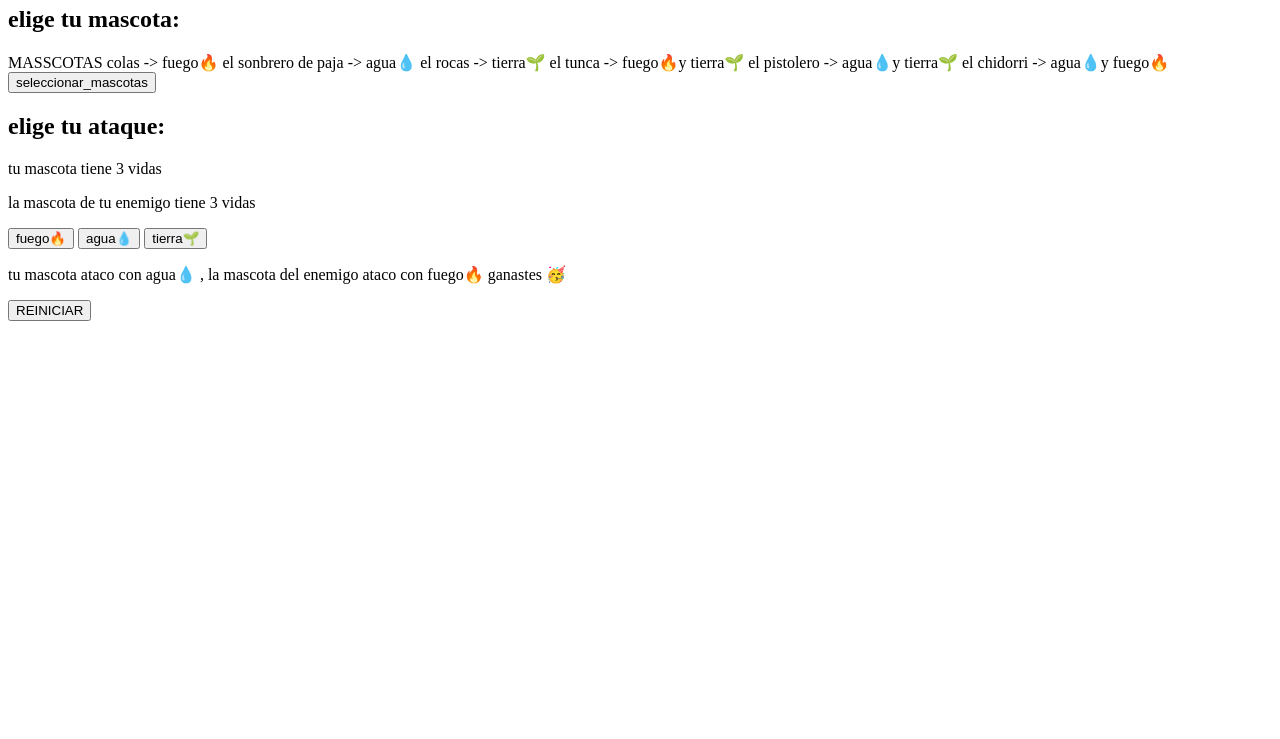
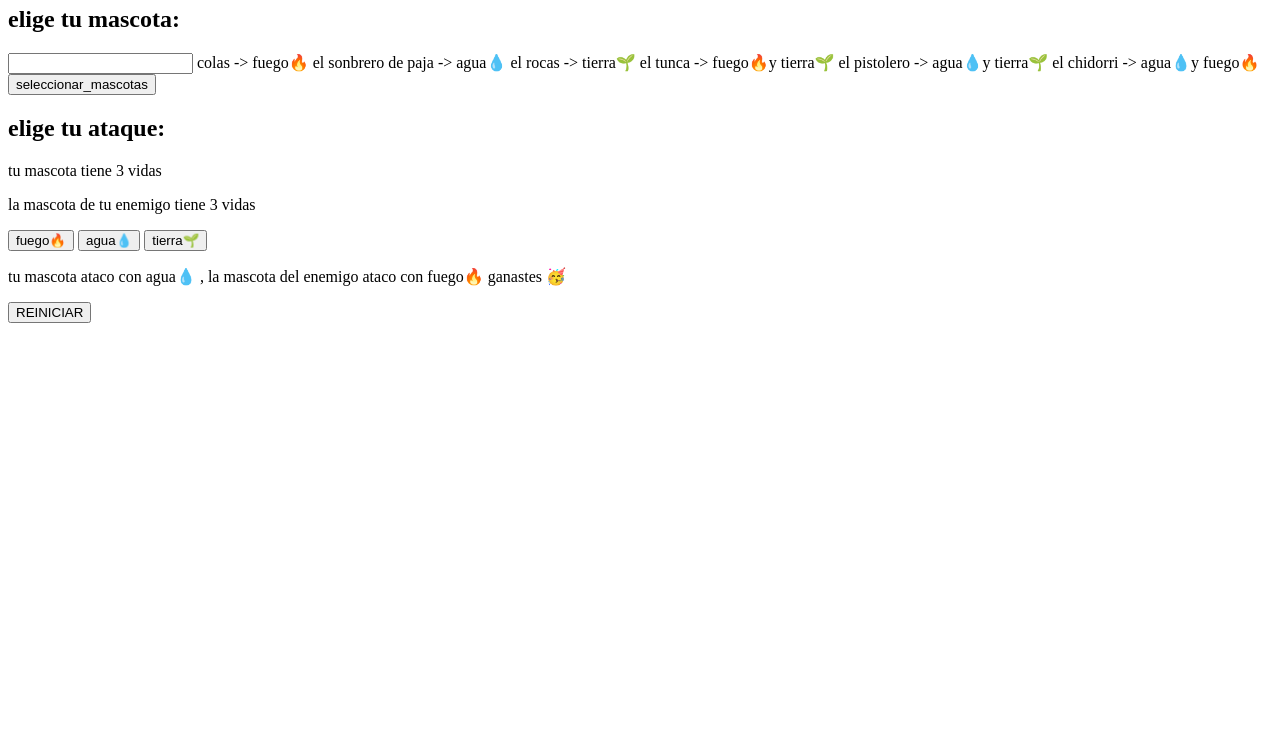
Before and after one commit to isaicla/programacion_1, a plain HTML site: page mokipen/juego_mekipen.html in a window 1280 px wide. Shown: the part 61-800 px from the top of the page. Drawn offline with Linux system fonts and the light colour scheme.

Commit message:
programacion_1

```diff
--- a/mokipen/juego_mekipen.html
+++ b/mokipen/juego_mekipen.html
@@ -8,7 +8,7 @@
         <section id ="seleccionar_mascotas">
           <h2>elige tu mascota: </h2>
 
-          MASSCOTAS
+          <input/>
 
           colas -> fuego🔥
 
```
